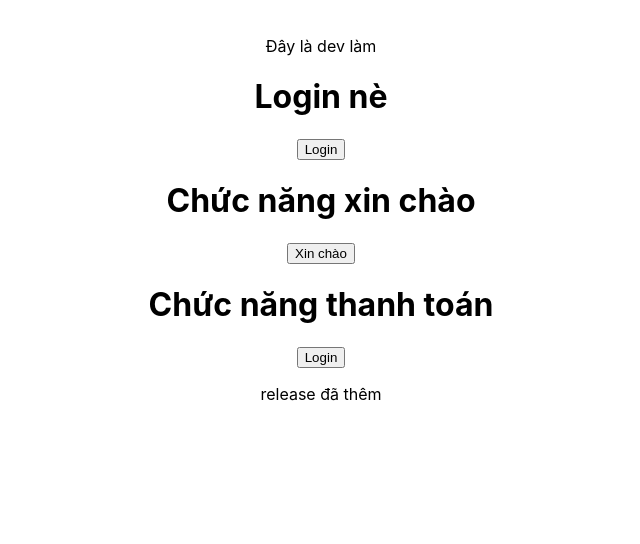
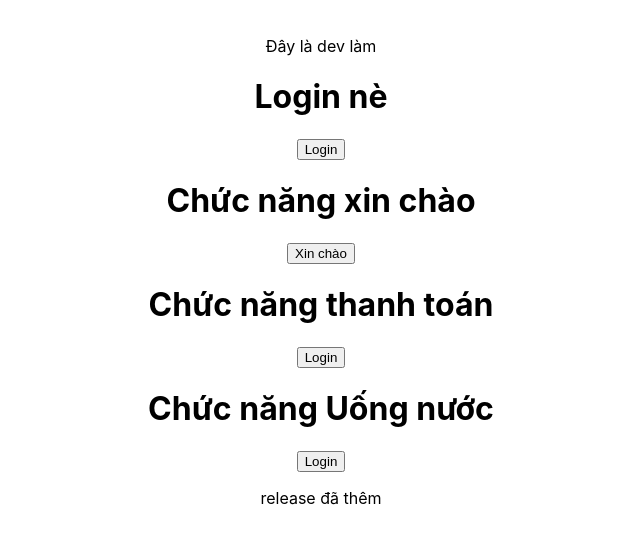
Before and after one commit to GreenDyy/demo-gitflow, a React (Create React App) app: page / in a window 1280 px wide. Shown: the top 544 px of the page, without its empty margins (319-959 px from the left). Built offline with nearby package versions, Linux system fonts and the light colour scheme.

Commit message:
commit bằng Kraken

```diff
--- /dev/null
+++ b/src/components/UongNuoc.tsx
@@ -0,0 +1,13 @@
+import React from 'react'
+
+function UongNuoc() {
+    return (
+        <div>
+            <h1>Chức năng Uống nước
+            </h1>
+            <button onClick={() => alert('Hihi')}>Login</button>
+        </div>
+    )
+}
+
+export default UongNuoc
--- a/src/pages/Home/Home.tsx
+++ b/src/pages/Home/Home.tsx
@@ -3,16 +3,18 @@ import './Home.scss'
 import Login from '../../components/Login'
 import Hello from '../Hello/Hello'
 import ThanhToan from '../../components/ThanhToan'
+import UongNuoc from '../../components/UongNuoc'
 
 function Home() {
   return (
     <div className='home'>
-        <p>Đây là dev làm</p>
+      <p>Đây là dev làm</p>
 
-        <Login/>
-        <Hello/>
-        <ThanhToan/>
-        <p>release đã thêm</p>
+      <Login />
+      <Hello />
+      <ThanhToan />
+      <UongNuoc />
+      <p>release đã thêm</p>
     </div>
   )
 }
```
